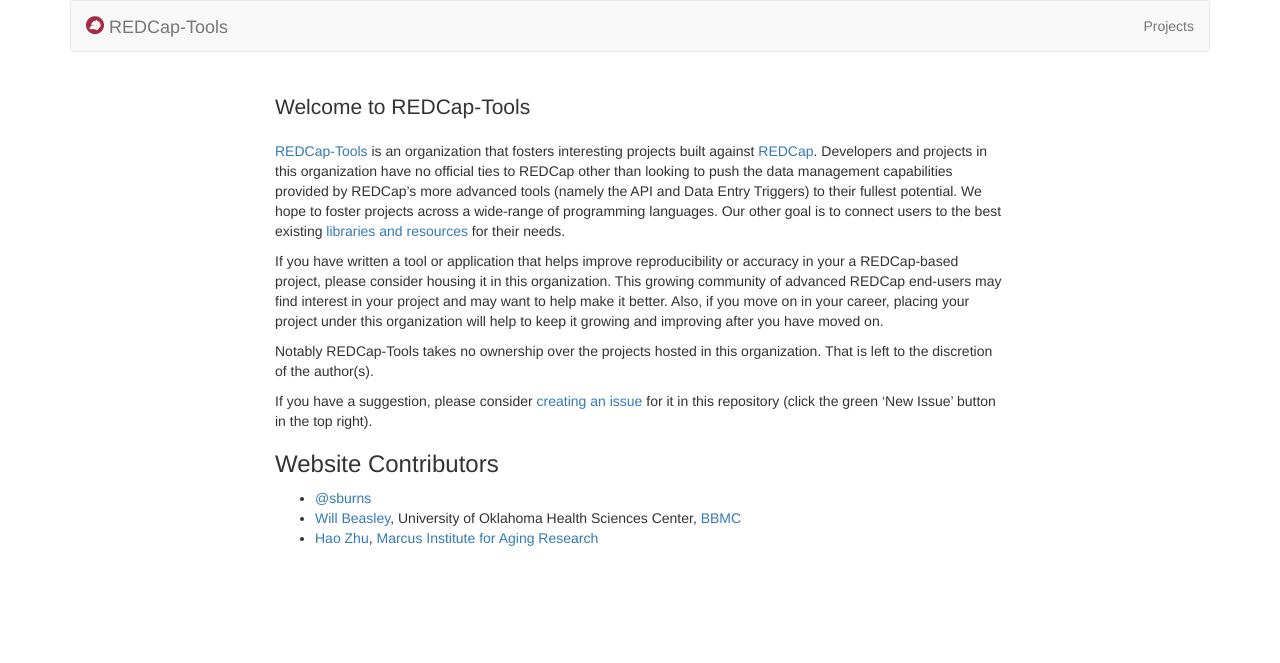
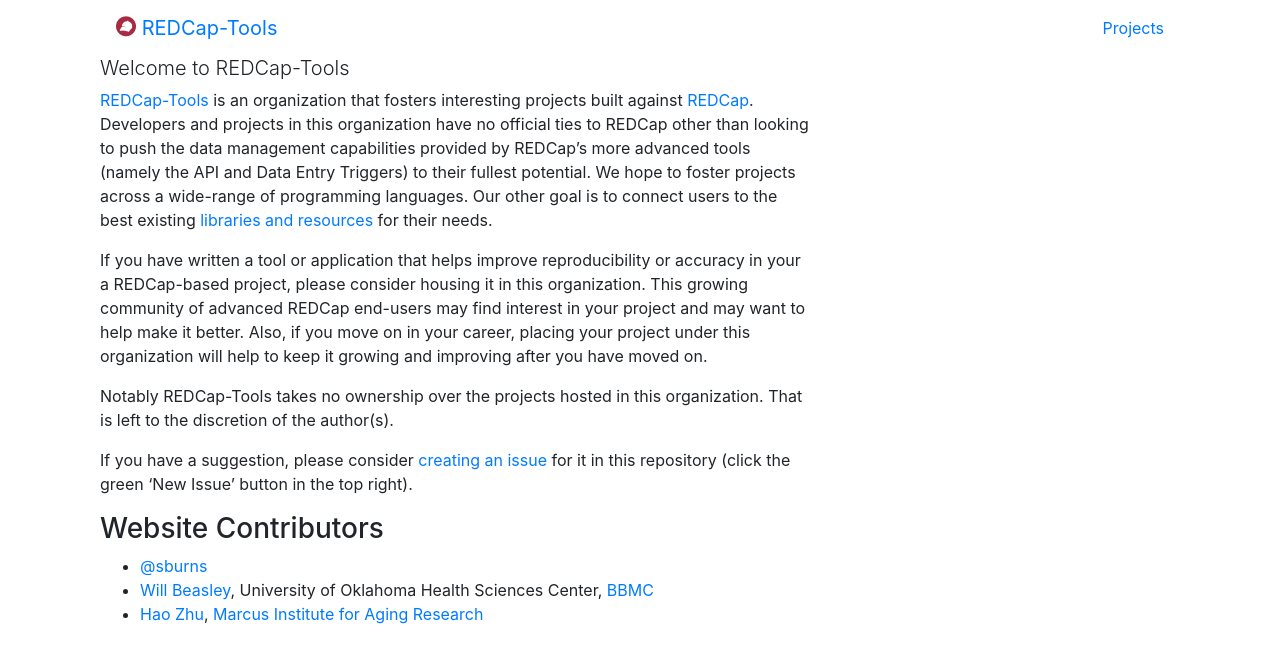
Before and after one commit to redcap-tools/redcap-tools.github.io, a Jekyll site: the page built from index.md, in a window 1280 px wide. Shown: the top 663 px of the page. Built offline with Jekyll 4.4.1, drawn with Linux system fonts in a browser that asks for light colours; nearby versions of some CDN libraries; some web fonts are replaced.

Commit message:
upgrade bootstrap to 4.2.1

```diff
--- a/_includes/head.html
+++ b/_includes/head.html
@@ -7,7 +7,7 @@
     <link rel="canonical" href="{{ page.url | replace:'index.html','' | prepend: site.baseurl | prepend: site.url }}">
 
     <!-- CSS -->
-    <link rel="stylesheet" href="https://maxcdn.bootstrapcdn.com/bootstrap/3.3.5/css/bootstrap.min.css">
+    <link rel="stylesheet" href="https://maxcdn.bootstrapcdn.com/bootstrap/4.2.1/css/bootstrap.min.css">
     <!-- FA style Icon -->
     <link rel="stylesheet" href="{{ site.baseurl }}public/icomoon/style.css">
 
--- a/_layouts/default.html
+++ b/_layouts/default.html
@@ -18,6 +18,6 @@
 
       {% include footer.html %}
     </div>
-    <script src="https://maxcdn.bootstrapcdn.com/bootstrap/3.3.5/js/bootstrap.min.js"></script>
+    <script src="https://maxcdn.bootstrapcdn.com/bootstrap/4.2.1/js/bootstrap.min.js"></script>
   </body>
 </html>
```
